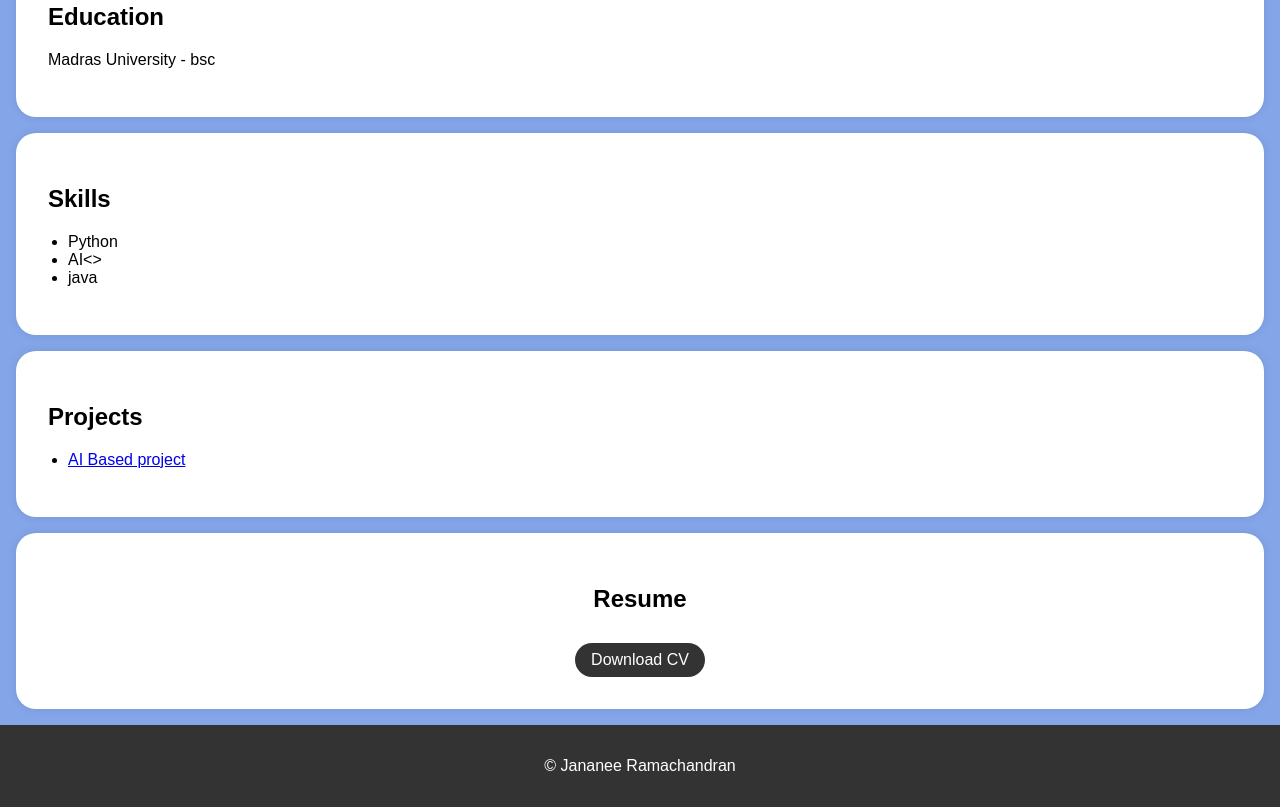
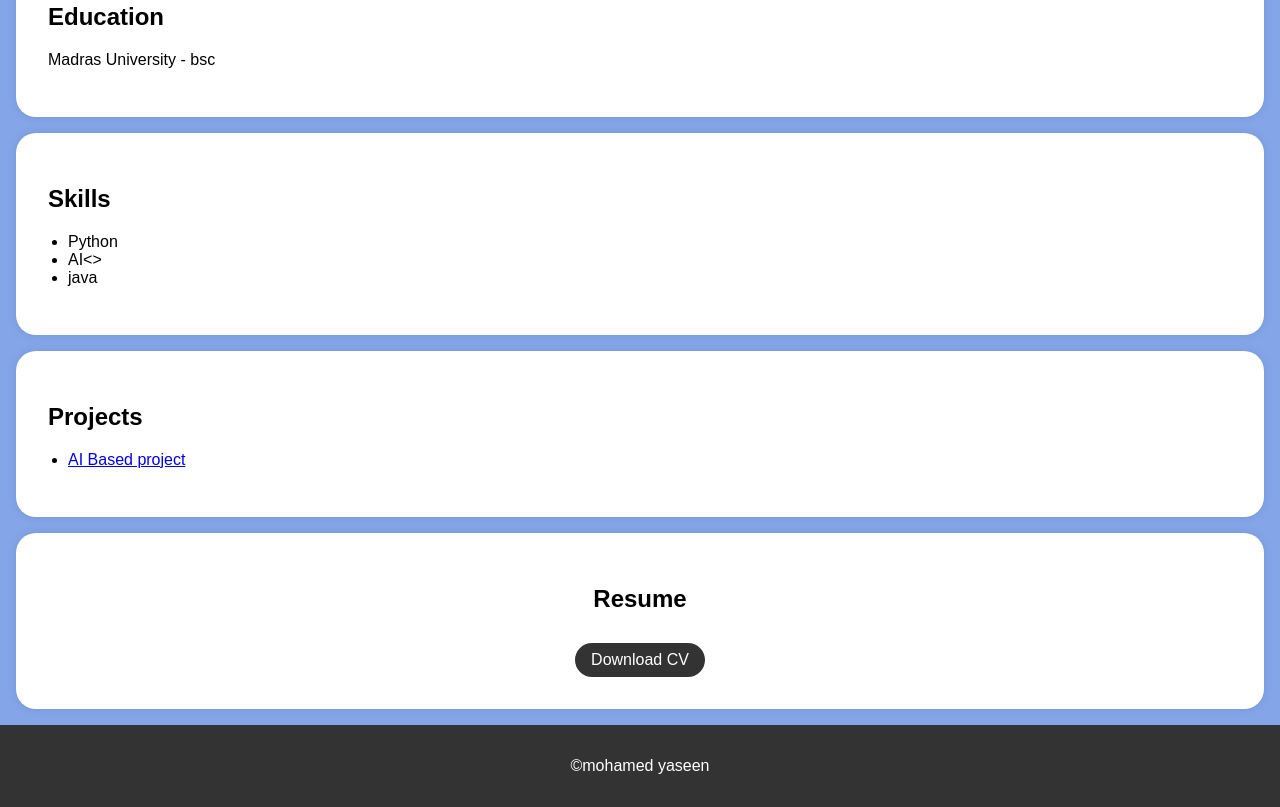
Before and after one commit to Mohamedyaseen376/mohamedyaseen, a plain HTML site: page index.html in a window 1280 px wide. Shown: the part 477-1284 px from the top of the page. Drawn offline with Linux system fonts and the light colour scheme.

Commit message:
index.html

```diff
--- a/index.html
+++ b/index.html
@@ -163,7 +163,7 @@
     </section>
 
     <footer>
-        <p>&copy; Jananee Ramachandran</p>
+        <p>&copy;mohamed yaseen </p>
     </footer>
 
     <script>
```
